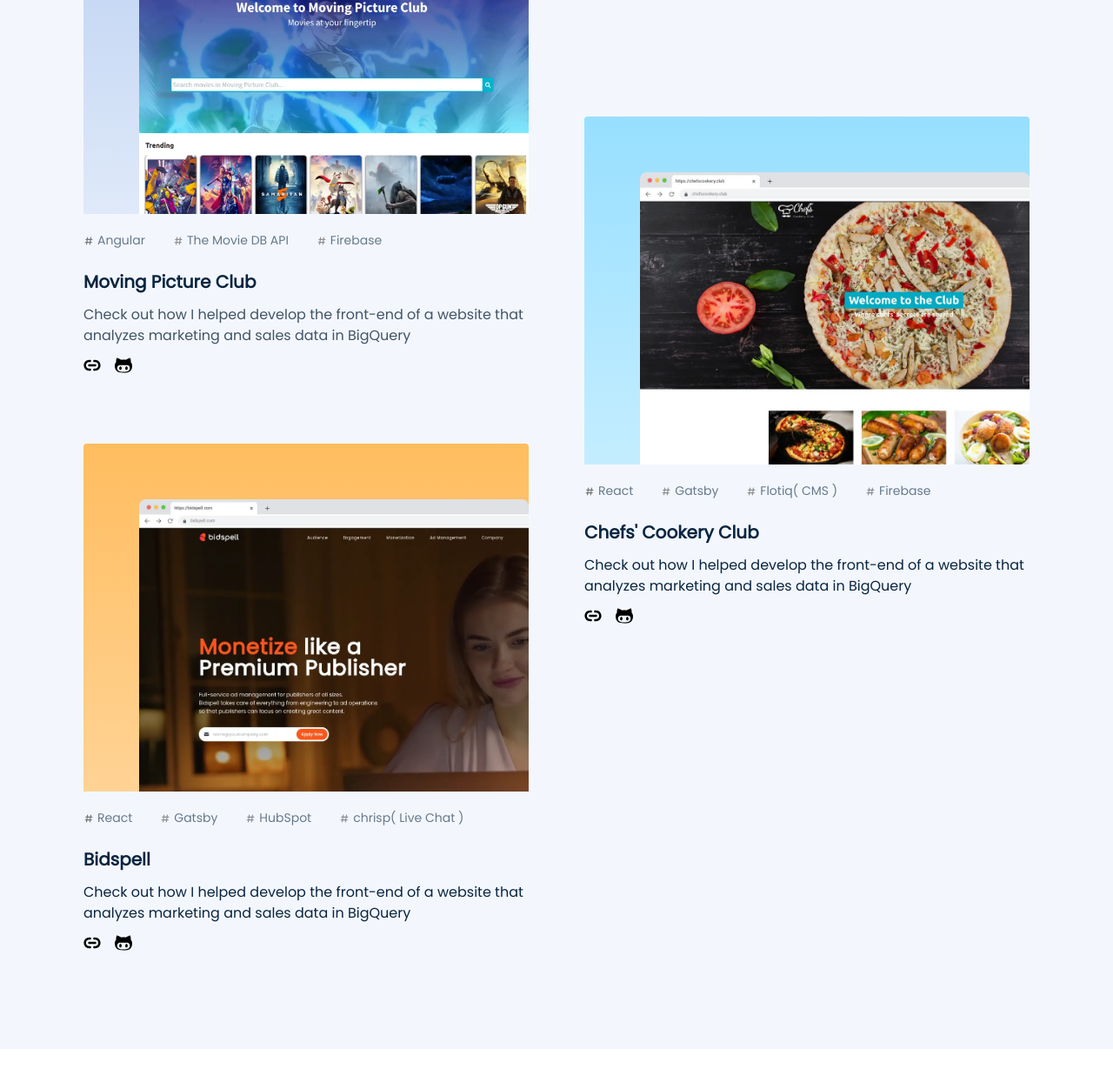
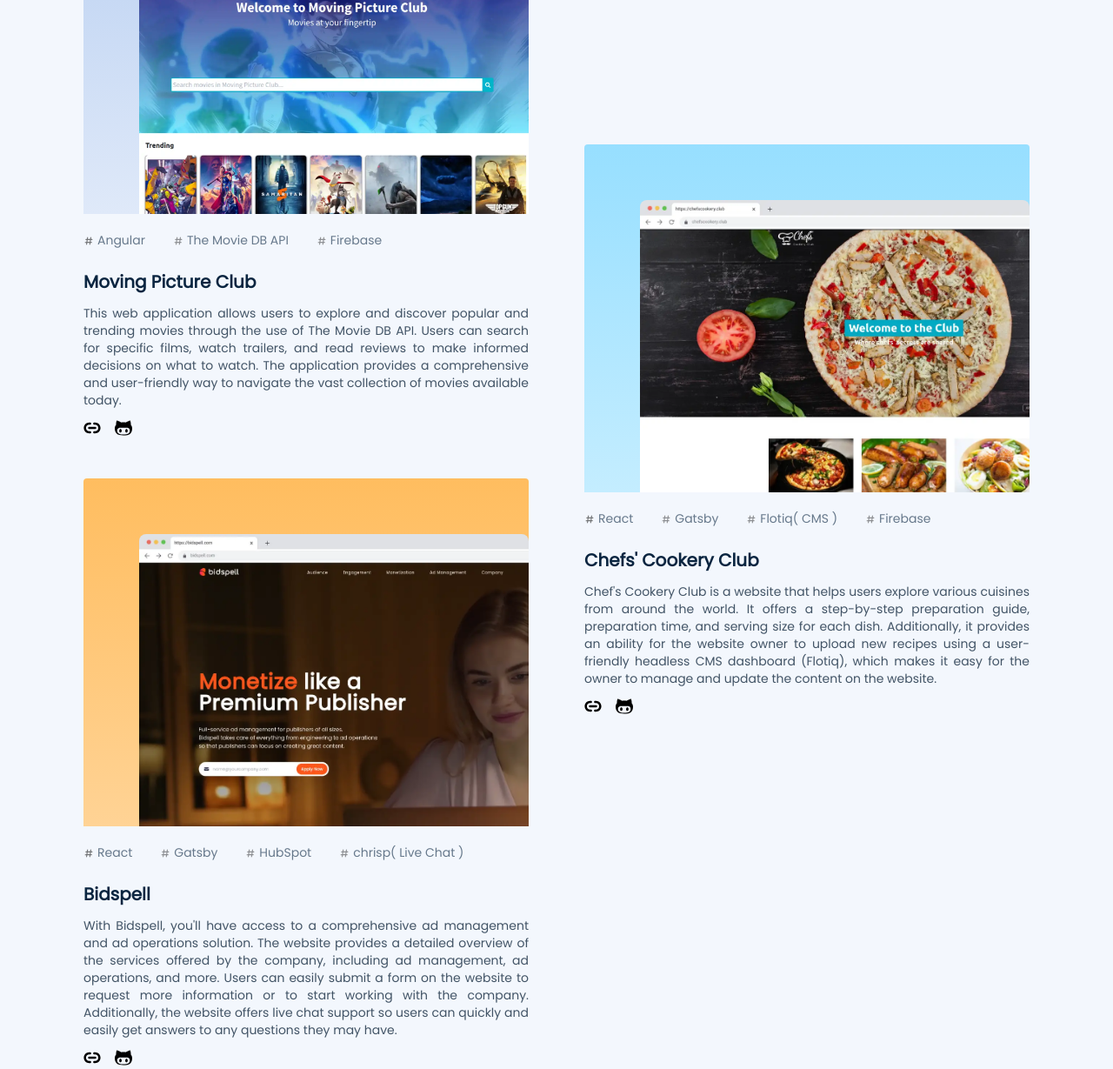
Before and after one commit to buddhika-hettiarachchi/my-portfolio, a Gatsby site: page / in a window 1280 px wide. Shown: the part 1754-2983 px from the top of the page at 87% size. Built offline with nearby package versions, Linux system fonts and the light colour scheme; Gatsby itself is replaced by a stand-in of ours.

Commit message:
add text to my work

```diff
--- a/src/components/MyWork.jsx
+++ b/src/components/MyWork.jsx
@@ -1,4 +1,4 @@
-import React from 'react';
+import React from "react"
 import { StaticImage } from "gatsby-plugin-image"
 
 import hashTag from "../images/icons/hashtag.svg"
@@ -7,147 +7,236 @@
 
 const MyWork = () => {
   return (
-        <div id="my-work" className='bg-secondary text-primary-text'>
-            <div className='container py-24'>
-                <div className='flex flex-col gap-8 text-center'>
-                    <div className='text-sm text-ternary-text font-medium tracking-widest uppercase'>Projects</div>
-                    <div className=' text-3xl sm:text-4xl font-bold pb-20 '>Some Things I’ve Built</div>
+    <div id="my-work" className="bg-secondary text-primary-text pb-16">
+      <div className="container py-24">
+        <div className="flex flex-col gap-8 text-center">
+          <div className="text-sm text-ternary-text font-medium tracking-widest uppercase">
+            Projects
           </div>
-                <div className='flex justify-center items-center flex-col gap-10 lg:gap-16 lg:flex-row'>
-                    <div className='w-full h-[600px] max-w-lg rounded flex-col '>
-                        <div className='relative bg-gradient-to-b from-[#b8cff1] to-[#dfe9f9] rounded-t h-4/6'>
-                            <div className='absolute z-10 inset-0 top-16 left-16 rounded-t-lg overflow-hidden'>
-                                <StaticImage quality='100' style={{ height: "100%" }} objectFit='cover' objectPosition='top left' src="../images/mopicClub.webp" alt="mopicClub" placeholder="blurred" />
+          <div className=" text-3xl sm:text-4xl font-bold pb-20 ">
+            Some Things I’ve Built
           </div>
         </div>
-                        <div className='h-2/6 flex flex-col gap-3'>
-                            <div className='flex gap-3 sm:gap-8 mt-5 mb-3'>
-                                <div className='text-xs lg:text-sm opacity-60'>
-                                    <img className='inline  w-3 h-3 mr-1' src={hashTag} alt="#" />
+        <div className="flex justify-center items-center flex-col gap-8 md:gap-24 lg:gap-16 lg:flex-row pb-10">
+          <div className="w-full h-[900px] md:h-[600px] max-w-lg rounded flex-col ">
+            <div className="relative bg-gradient-to-b from-[#b8cff1] to-[#dfe9f9] rounded-t h-4/6">
+              <div className="absolute z-10 inset-0 top-16 left-16 rounded-t-lg overflow-hidden">
+                <StaticImage
+                  quality="100"
+                  style={{ height: "100%" }}
+                  objectFit="cover"
+                  objectPosition="top left"
+                  src="../images/mopicClub.webp"
+                  alt="mopicClub"
+                  placeholder="blurred"
+                />
+              </div>
+            </div>
+            <div className="h-2/6 flex flex-col gap-3">
+              <div className="flex gap-3 sm:gap-8 mt-5 mb-3">
+                <div className="text-xs lg:text-sm opacity-60">
+                  <img className="inline  w-3 h-3 mr-1" src={hashTag} alt="#" />
                   Angular
                 </div>
-                                <div className='text-xs lg:text-sm opacity-60'>
-                                    <img className='inline opacity-80 w-3 h-3 mr-1' src={hashTag} alt="#" />
+                <div className="text-xs lg:text-sm opacity-60">
+                  <img
+                    className="inline opacity-80 w-3 h-3 mr-1"
+                    src={hashTag}
+                    alt="#"
+                  />
                   The Movie DB API
                 </div>
-                                <div className='text-xs lg:text-sm opacity-60'>
-                                    <img className='inline opacity-80 w-3 h-3 mr-1' src={hashTag} alt="#" />
+                <div className="text-xs lg:text-sm opacity-60">
+                  <img
+                    className="inline opacity-80 w-3 h-3 mr-1"
+                    src={hashTag}
+                    alt="#"
+                  />
                   Firebase
                 </div>
               </div>
-                            <div className='text-xl font-bold'>
-                                Moving Picture Club
+              <div className="text-xl font-bold">Moving Picture Club</div>
+              <div className="text-secondary-text text-sm text-justify">
+                This web application allows users to explore and discover
+                popular and trending movies through the use of The Movie DB API.
+                Users can search for specific films, watch trailers, and read
+                reviews to make informed decisions on what to watch. The
+                application provides a comprehensive and user-friendly way to
+                navigate the vast collection of movies available today.
+                {/* a web application that utilizes The Movie DB API to assist users
+                in exploring and discovering trending movies. Users can use it
+                to find specific movies, watch trailers, and read reviews to
+                inform their choices. The application is simple to use and
+                offers a thorough way to browse the enormous movie library. It
+                provides the best options while saving time. */}
               </div>
-                            <div className='text-secondary-text'>
-                                Check out how I helped develop the front-end of a website that analyzes marketing and sales data in BigQuery
-                            </div>
-                            <div className='flex gap-4'>
+              <div className="flex gap-4">
                 <a href="https://moviedb-90211.web.app/" target="_blank">
-                                    <img className='w-5 h-5' src={link} alt="web-link" />
+                  <img className="w-5 h-5" src={link} alt="web-link" />
                 </a>
-                                <a href="https://moviedb-90211.web.app/" target="_blank">
-                                    <img className='w-5 h-5' src={github} alt="web-link" />
+                <a href="https://github.com/Buddhika-Hettiarachchi/movieDB" target="_blank">
+                  <img className="w-5 h-5" src={github} alt="web-link" />
                 </a>
               </div>
             </div>
-                        <div>
+            <div></div>
+          </div>
+          <div className="w-full h-[800px] md:h-[600px] max-w-lg rounded flex-col">
+            <div className=" w-full h-full lg:mt-80">
+              <div className="relative bg-gradient-to-b from-[#97dfff] to-[#c4edff] rounded-t h-4/6">
+                <div className="absolute z-10 inset-0 top-16 left-16 rounded-t-lg overflow-hidden ">
+                  <StaticImage
+                    quality="100"
+                    style={{ height: "100%" }}
+                    objectFit="cover"
+                    objectPosition="top left"
+                    src="../images/chefscookeryclub.webp"
+                    alt="chefscookeryclub"
+                    placeholder="blurred"
+                  />
                 </div>
               </div>
-                    <div className='w-full h-[600px] max-w-lg rounded flex-col'>
-                        <div className=' w-full h-full lg:mt-72'>
-                            <div className='relative bg-gradient-to-b from-[#97dfff] to-[#c4edff] rounded-t h-4/6'>
-                                <div className='absolute z-10 inset-0 top-16 left-16 rounded-t-lg overflow-hidden '>
-                                    <StaticImage quality='100' style={{ height: "100%" }} objectFit='cover' objectPosition='top left' src="../images/chefscookeryclub.webp" alt="chefscookeryclub" placeholder="blurred" />
-                                </div>
-                            </div>
-                            <div className='h-2/6 flex flex-col gap-3'>
-                                <div className='flex gap-3 sm:gap-8 mt-5 mb-3'>
-                                    <div className='text-xs lg:text-sm opacity-60'>
-                                        <img className='inline  w-3 h-3 mr-1' src={hashTag} alt="#" />
+              <div className="h-2/6 flex flex-col gap-3">
+                <div className="flex gap-3 sm:gap-8 mt-5 mb-3">
+                  <div className="text-xs lg:text-sm opacity-60">
+                    <img
+                      className="inline  w-3 h-3 mr-1"
+                      src={hashTag}
+                      alt="#"
+                    />
                     React
                   </div>
-                                    <div className='text-xs lg:text-sm opacity-60'>
-                                        <img className='inline opacity-80 w-3 h-3 mr-1' src={hashTag} alt="#" />
+                  <div className="text-xs lg:text-sm opacity-60">
+                    <img
+                      className="inline opacity-80 w-3 h-3 mr-1"
+                      src={hashTag}
+                      alt="#"
+                    />
                     Gatsby
                   </div>
-                                    <div className='text-xs lg:text-sm opacity-60'>
-                                        <img className='inline opacity-80 w-3 h-3 mr-1' src={hashTag} alt="#" />
+                  <div className="text-xs lg:text-sm opacity-60">
+                    <img
+                      className="inline opacity-80 w-3 h-3 mr-1"
+                      src={hashTag}
+                      alt="#"
+                    />
                     Flotiq( CMS )
                   </div>
-                                    <div className='text-xs lg:text-sm opacity-60'>
-                                        <img className='inline opacity-80 w-3 h-3 mr-1' src={hashTag} alt="#" />
+                  <div className="text-xs lg:text-sm opacity-60">
+                    <img
+                      className="inline opacity-80 w-3 h-3 mr-1"
+                      src={hashTag}
+                      alt="#"
+                    />
                     Firebase
                   </div>
                 </div>
-                                <div className='text-xl font-bold'>
-                                    Chefs' Cookery Club
+                <div className="text-xl font-bold">Chefs' Cookery Club</div>
+                <div className="text-secondary-text text-sm text-justify">
+                  {/* Chef's Cookery Club is a web site that helps users explore
+                  various cuisines from around the world. It offers step-by-step
+                  preparation guide, preparation time and serving size for each
+                  dish. It's a valuable resource for both beginner cooks and
+                  experienced chefs to discover new recipes and improve their
+                  culinary skills. It brings the world of delicacies to your
+                  kitchen. */}
+                  Chef's Cookery Club is a website that helps users explore
+                  various cuisines from around the world. It offers a
+                  step-by-step preparation guide, preparation time, and serving
+                  size for each dish. Additionally, it provides an ability for
+                  the website owner to upload new recipes using a user-friendly
+                  headless CMS dashboard (Flotiq), which makes it easy for the
+                  owner to manage and update the content on the website.
                 </div>
-                                <div>
-                                    Check out how I helped develop the front-end of a website that analyzes marketing and sales data in BigQuery
-                                </div>
-                                <div className='flex gap-4 relative z-50'>
-                                    <a href="https://gatsby-chefs-recipes.web.app/" target="_blank">
-                                        <img className='w-5 h-5' src={link} alt="web-link" />
+                <div className="flex gap-4 relative z-50">
+                  <a
+                    href="https://gatsby-chefs-recipes.web.app/"
+                    target="_blank"
+                  >
+                    <img className="w-5 h-5" src={link} alt="web-link" />
                   </a>
-                                    <a href="#" target="_blank">
-                                        <img className='w-5 h-5' src={github} alt="web-link" />
+                  <a href="https://github.com/Buddhika-Hettiarachchi/chefs-recipes" target="_blank">
+                    <img className="w-5 h-5" src={github} alt="web-link" />
                   </a>
                 </div>
               </div>
-                            <div>
+              <div></div>
             </div>
           </div>
         </div>
-                </div>
-                <div className='flex justify-center items-center flex-col gap-10 lg:gap-16 lg:flex-row mt-16'>
-                    <div className='w-full h-[600px] max-w-lg rounded flex-col'>
-                        <div className='relative bg-gradient-to-b from-[#ffbd5f] to-[#ffd395] rounded-t h-4/6'>
-                            <div className='absolute z-10 inset-0 top-16 left-16 rounded-t-lg overflow-hidden'>
-                                <StaticImage quality='100' style={{ height: "100%" }} objectFit='cover' objectPosition='top left' src="../images/bidspell.webp" alt="bidspell" placeholder="blurred" />
+        <div className="flex justify-center items-center flex-col gap-40 sm:gap-28 lg:gap-16 lg:flex-row mt-16 ">
+          <div className="w-full h-[700px] md:h-[600px] max-w-lg rounded flex-col">
+            <div className="relative bg-gradient-to-b from-[#ffbd5f] to-[#ffd395] rounded-t h-4/6">
+              <div className="absolute z-10 inset-0 top-16 left-16 rounded-t-lg overflow-hidden">
+                <StaticImage
+                  quality="100"
+                  style={{ height: "100%" }}
+                  objectFit="cover"
+                  objectPosition="top left"
+                  src="../images/bidspell.webp"
+                  alt="bidspell"
+                  placeholder="blurred"
+                />
               </div>
             </div>
-                        <div className='h-2/6 flex flex-col gap-3'>
-                            <div className='flex gap-3 sm:gap-8 mt-5 mb-3'>
-                                <div className='text-xs lg:text-sm opacity-60'>
-                                    <img className='inline  w-3 h-3 mr-1' src={hashTag} alt="#" />
+            <div className="h-2/6 flex flex-col gap-3">
+              <div className="flex gap-3 sm:gap-8 mt-5 mb-3">
+                <div className="text-xs lg:text-sm opacity-60">
+                  <img className="inline  w-3 h-3 mr-1" src={hashTag} alt="#" />
                   React
                 </div>
-                                <div className='text-xs lg:text-sm opacity-60'>
-                                    <img className='inline opacity-80 w-3 h-3 mr-1' src={hashTag} alt="#" />
+                <div className="text-xs lg:text-sm opacity-60">
+                  <img
+                    className="inline opacity-80 w-3 h-3 mr-1"
+                    src={hashTag}
+                    alt="#"
+                  />
                   Gatsby
                 </div>
-                                <div className='text-xs lg:text-sm opacity-60'>
-                                    <img className='inline opacity-80 w-3 h-3 mr-1' src={hashTag} alt="#" />
+                <div className="text-xs lg:text-sm opacity-60">
+                  <img
+                    className="inline opacity-80 w-3 h-3 mr-1"
+                    src={hashTag}
+                    alt="#"
+                  />
                   HubSpot
                 </div>
-                                <div className='text-xs lg:text-sm opacity-60'>
-                                    <img className='inline opacity-80 w-3 h-3 mr-1' src={hashTag} alt="#" />
+                <div className="text-xs lg:text-sm opacity-60">
+                  <img
+                    className="inline opacity-80 w-3 h-3 mr-1"
+                    src={hashTag}
+                    alt="#"
+                  />
                   chrisp( Live Chat )
                 </div>
               </div>
-                            <div className='text-xl font-bold'>
-                                Bidspell
+              <div className="text-xl font-bold">Bidspell</div>
+              <div className="text-secondary-text text-sm text-justify">
+                With Bidspell, you'll have access to a comprehensive ad
+                management and ad operations solution. The website provides a
+                detailed overview of the services offered by the company,
+                including ad management, ad operations, and more. Users can
+                easily submit a form on the website to request more information
+                or to start working with the company. Additionally, the website
+                offers live chat support so users can quickly and easily get
+                answers to any questions they may have.
               </div>
-                            <div>
-                                Check out how I helped develop the front-end of a website that analyzes marketing and sales data in BigQuery
-                            </div>
-                            <div className='flex gap-4'>
+              <div className="flex gap-4">
                 <a href="https://bidspell.com/" target="_blank">
-                                    <img className='w-5 h-5' src={link} alt="web-link" />
+                  <img className="w-5 h-5" src={link} alt="web-link" />
                 </a>
-                                <a href="https://moviedb-90211.web.app/" target="_blank">
-                                    <img className='w-5 h-5' src={github} alt="web-link" />
+                <a href="https://gitlab.com/bidspell/corporate-website" target="_blank">
+                  <img className="w-5 h-5" src={github} alt="web-link" />
                 </a>
               </div>
             </div>
-                        <div>
+            <div></div>
           </div>
-                    </div>
-                    <div className='hidden lg:block w-full h-[500px] max-w-lg'></div>
+          <div className="hidden lg:block w-full h-[500px] max-w-lg"></div>
         </div>
       </div>
     </div>
-    );
+  )
 }
 
-export default MyWork;
+export default MyWork
```
Lines whose indentation alone changed are shown as unchanged.
